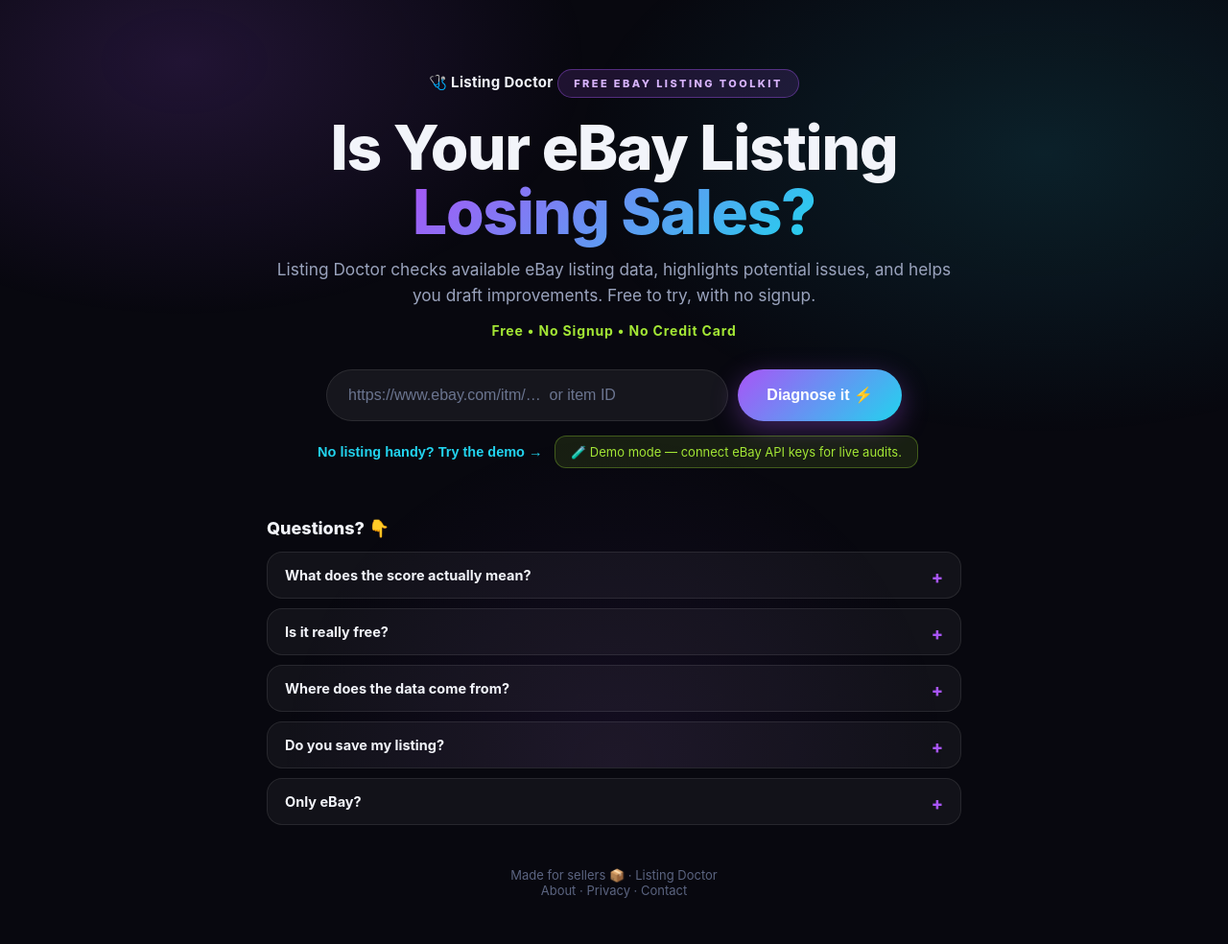
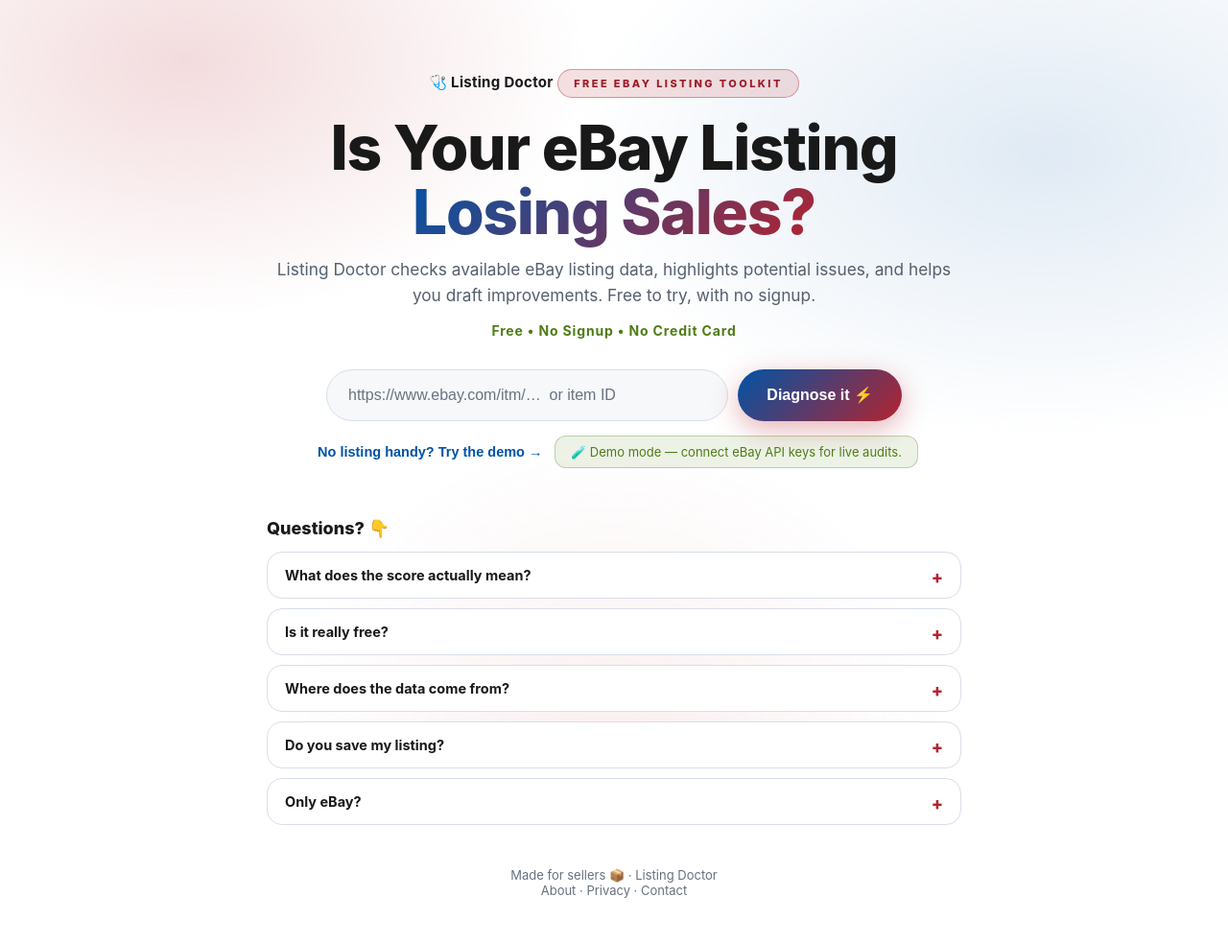
Before and after one commit to themahboob-jpg/listing-doctor, a Flask app: page / in a window 1280 px wide. Shown: the whole page at 96% size. Run offline with Flask 3, Linux system fonts and the light colour scheme.

Commit message:
Apply an eBay-inspired color palette
* Apply eBay-inspired light color palette

* Update About page accent colors

* Update Contact page accent colors

```diff
--- a/static/style.css
+++ b/static/style.css
@@ -1,16 +1,17 @@
-/* Listing Doctor — Gen Z edition: dark + electric */
+/* Listing Doctor — eBay-inspired light palette */
 *{box-sizing:border-box}
 [hidden]{display:none!important}
 :root{
-  --bg:#08080f;
-  --card:rgba(255,255,255,.045);
-  --border:rgba(255,255,255,.09);
-  --text:#f2f4fa;
-  --muted:#9aa3bd;
-  --purple:#a855f7;
-  --cyan:#22d3ee;
-  --lime:#a3e635;
-  --grad:linear-gradient(135deg,var(--purple),var(--cyan));
+  --bg:#fff;
+  --card:#fff;
+  --border:#d8dee8;
+  --text:#191919;
+  --muted:#555f6e;
+  --ebay-red:#b4232f;
+  --ebay-blue:#0053a6;
+  --ebay-yellow:#f0ad00;
+  --ebay-green:#4f7c16;
+  --grad:linear-gradient(135deg,var(--ebay-blue),var(--ebay-red));
 }
 html{-webkit-text-size-adjust:100%}
 body{
@@ -21,9 +22,9 @@ body{
 .bg-glow{
   position:fixed;inset:0;pointer-events:none;z-index:0;
   background:
-    radial-gradient(600px 380px at 15% 8%, rgba(168,85,247,.16), transparent 70%),
-    radial-gradient(700px 420px at 85% 20%, rgba(34,211,238,.12), transparent 70%),
-    radial-gradient(500px 500px at 50% 100%, rgba(168,85,247,.08), transparent 70%);
+    radial-gradient(600px 380px at 15% 8%, rgba(180,35,47,.16), transparent 70%),
+    radial-gradient(700px 420px at 85% 20%, rgba(0,83,166,.12), transparent 70%),
+    radial-gradient(500px 500px at 50% 100%, rgba(180,35,47,.08), transparent 70%);
 }
 .wrap{max-width:760px;margin:0 auto;padding:24px 18px 48px;position:relative;z-index:1}
 
@@ -35,7 +36,7 @@ a.logo{text-decoration:none;display:inline-block;cursor:pointer}
 a.logo:hover span{text-decoration:underline}
 .eyebrow{
   display:inline-block;font-size:11px;font-weight:800;letter-spacing:.22em;
-  background:rgba(168,85,247,.14);border:1px solid rgba(168,85,247,.4);color:#d8b4fe;
+  background:rgba(180,35,47,.14);border:1px solid rgba(180,35,47,.4);color:#9b1c27;
   padding:7px 16px;border-radius:100px;margin:0 0 18px;
 }
 .hero h1{font-size:clamp(2.4rem,7vw,4rem);margin:0 0 14px;font-weight:800;letter-spacing:-.02em;line-height:1.05}
@@ -46,31 +47,31 @@ a.logo:hover span{text-decoration:underline}
 .audit-form{display:flex;gap:10px;max-width:600px;margin:0 auto}
 .audit-form input{
   flex:1;min-width:0;padding:17px 22px;border-radius:100px;font-size:16px;
-  border:1px solid var(--border);background:rgba(255,255,255,.06);color:var(--text);
+  border:1px solid var(--border);background:#f7f8fa;color:var(--text);
   outline:none;transition:border .2s, box-shadow .2s;
 }
-.audit-form input:focus{border-color:var(--purple);box-shadow:0 0 0 4px rgba(168,85,247,.22)}
-.audit-form input::placeholder{color:#6b7590}
+.audit-form input:focus{border-color:var(--ebay-red);box-shadow:0 0 0 4px rgba(180,35,47,.22)}
+.audit-form input::placeholder{color:#687382}
 .audit-form input:disabled{opacity:.55}
 .audit-form button{
   padding:17px 30px;border-radius:100px;border:0;font-size:16px;font-weight:800;cursor:pointer;
   background:var(--grad);color:#fff;white-space:nowrap;
-  box-shadow:0 8px 28px rgba(168,85,247,.35);transition:transform .15s, box-shadow .15s, opacity .2s;
+  box-shadow:0 8px 28px rgba(180,35,47,.35);transition:transform .15s, box-shadow .15s, opacity .2s;
 }
-.audit-form button:hover:not(:disabled){transform:translateY(-2px);box-shadow:0 12px 34px rgba(168,85,247,.5)}
+.audit-form button:hover:not(:disabled){transform:translateY(-2px);box-shadow:0 12px 34px rgba(180,35,47,.5)}
 .audit-form button:disabled{opacity:.55;cursor:wait;transform:none}
 .demo-link{
   display:inline-block;margin-top:16px;background:none;border:0;cursor:pointer;
-  color:var(--cyan);font-size:14.5px;font-weight:600;padding:8px;
+  color:var(--ebay-blue);font-size:14.5px;font-weight:600;padding:8px;
 }
 .demo-link:hover{text-decoration:underline}
 .demo-link:disabled{opacity:.5;cursor:wait}
 .mocknote{
-  display:inline-block;background:rgba(163,230,53,.1);border:1px solid rgba(163,230,53,.3);
-  color:var(--lime);border-radius:12px;padding:8px 16px;font-size:13px;margin:14px 0 0;
+  display:inline-block;background:rgba(79,124,22,.1);border:1px solid rgba(79,124,22,.3);
+  color:var(--ebay-green);border-radius:12px;padding:8px 16px;font-size:13px;margin:14px 0 0;
 }
 .trust{
-  color:var(--lime);font-size:14px;font-weight:700;letter-spacing:.06em;
+  color:var(--ebay-green);font-size:14px;font-weight:700;letter-spacing:.06em;
   margin:-16px 0 32px;
 }
 /* live vs demo data banner — shown on every report */
@@ -295,12 +296,12 @@ h3 .hint{font-weight:400;font-size:13.5px;color:var(--muted)}
 }
 .faq summary{cursor:pointer;font-weight:700;font-size:14.5px;list-style:none}
 .faq summary::-webkit-details-marker{display:none}
-.faq summary::after{content:"+";float:right;color:var(--purple);font-size:18px;font-weight:800}
+.faq summary::after{content:"+";float:right;color:var(--ebay-red);font-size:18px;font-weight:800}
 .faq details[open] summary::after{content:"–"}
 .faq p{color:var(--muted);font-size:14px;line-height:1.6;margin:10px 0 2px}
 
-footer{margin:44px 0 0;color:#5b6480;font-size:13px;text-align:center}
-footer a{color:#5b6480;text-decoration:none}
+footer{margin:44px 0 0;color:#667080;font-size:13px;text-align:center}
+footer a{color:#667080;text-decoration:none}
 footer a:hover{color:var(--text);text-decoration:underline}
 
 /* ---------- static pages (about / privacy) ---------- */
--- a/templates/about.html
+++ b/templates/about.html
@@ -27,11 +27,11 @@
     <h2>What we do with your data</h2>
     <p>Almost nothing. Audited listings are analyzed on our server, cached in memory for a few minutes for speed, then forgotten — never stored long-term or tied to you. Details in the <a href="/privacy">Privacy Policy</a>.</p>
     <h2>Meet the Developer</h2>
-    <div style="display:flex;gap:18px;align-items:flex-start;background:rgba(168,85,247,.08);border:1px solid rgba(168,85,247,.3);border-radius:18px;padding:20px;margin:16px 0 28px">
-      <div aria-hidden="true" style="width:54px;height:54px;flex:0 0 54px;border-radius:16px;display:flex;align-items:center;justify-content:center;background:linear-gradient(135deg,#a855f7,#22d3ee);color:white;font-size:18px;font-weight:800">MA</div>
+    <div style="display:flex;gap:18px;align-items:flex-start;background:rgba(0,83,166,.08);border:1px solid rgba(0,83,166,.3);border-radius:18px;padding:20px;margin:16px 0 28px">
+      <div aria-hidden="true" style="width:54px;height:54px;flex:0 0 54px;border-radius:16px;display:flex;align-items:center;justify-content:center;background:linear-gradient(135deg,#0053a6,#b4232f);color:white;font-size:18px;font-weight:800">MA</div>
       <div style="min-width:0">
         <h3 id="developer-name" style="margin:0 0 4px;font-size:20px">Mahboob Alam</h3>
-        <p style="color:#22d3ee;font-size:.88rem;font-weight:700;margin:4px 0 10px">Developer of Listing Doctor</p>
+        <p style="color:#0053a6;font-size:.88rem;font-weight:700;margin:4px 0 10px">Developer of Listing Doctor</p>
         <p>Mahboob Alam is an independent developer based in Punjab, Pakistan. He built Listing Doctor to give eBay sellers a simple, practical, and free way to identify listing issues and create better-optimized listings.</p>
         <p>Questions, suggestions, or feedback are welcome.</p>
         <p><strong>Location:</strong> Punjab, Pakistan</p>
--- a/templates/contact.html
+++ b/templates/contact.html
@@ -18,11 +18,11 @@
     <p>Something not working? Have an idea to make Listing Doctor better? Get in touch — we'd be happy to hear from you.</p>
     <p class="contact-email">📧 <a href="mailto:hello@mappackfix.com">hello@mappackfix.com</a></p>
     <h2>Meet the Developer</h2>
-    <div style="display:flex;gap:18px;align-items:flex-start;background:rgba(168,85,247,.08);border:1px solid rgba(168,85,247,.3);border-radius:18px;padding:20px;margin:16px 0 28px">
-      <div aria-hidden="true" style="width:54px;height:54px;flex:0 0 54px;border-radius:16px;display:flex;align-items:center;justify-content:center;background:linear-gradient(135deg,#a855f7,#22d3ee);color:white;font-size:18px;font-weight:800">MA</div>
+    <div style="display:flex;gap:18px;align-items:flex-start;background:rgba(0,83,166,.08);border:1px solid rgba(0,83,166,.3);border-radius:18px;padding:20px;margin:16px 0 28px">
+      <div aria-hidden="true" style="width:54px;height:54px;flex:0 0 54px;border-radius:16px;display:flex;align-items:center;justify-content:center;background:linear-gradient(135deg,#0053a6,#b4232f);color:white;font-size:18px;font-weight:800">MA</div>
       <div style="min-width:0">
         <h3 style="margin:0 0 4px;font-size:20px">Mahboob Alam</h3>
-        <p style="color:#22d3ee;font-size:.88rem;font-weight:700;margin:4px 0 10px">Developer of Listing Doctor</p>
+        <p style="color:#0053a6;font-size:.88rem;font-weight:700;margin:4px 0 10px">Developer of Listing Doctor</p>
         <p>Based in Punjab, Pakistan, Mahboob builds practical digital tools to help online sellers work smarter.</p>
         <p><strong>Location:</strong> Punjab, Pakistan</p>
         <p><strong>WhatsApp:</strong> <a href="https://wa.me/923047862121" target="_blank" rel="noopener noreferrer">+92 304 7862121</a></p>
```
Also changed, not shown: other parts of static/style.css (+56 -56 lines).
